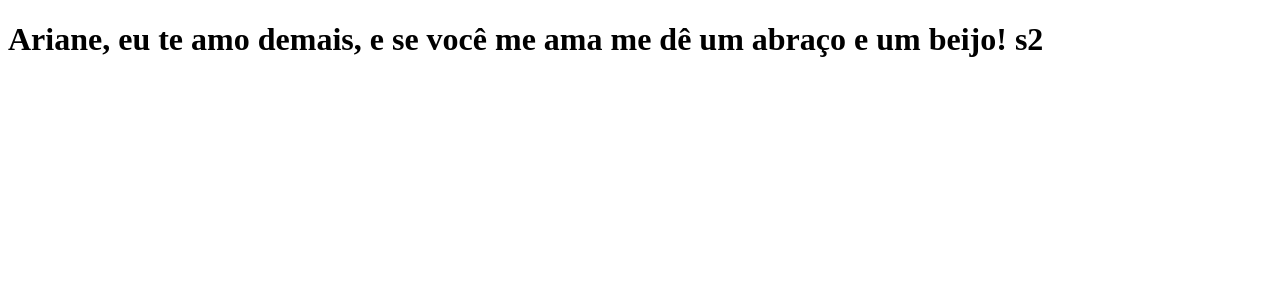
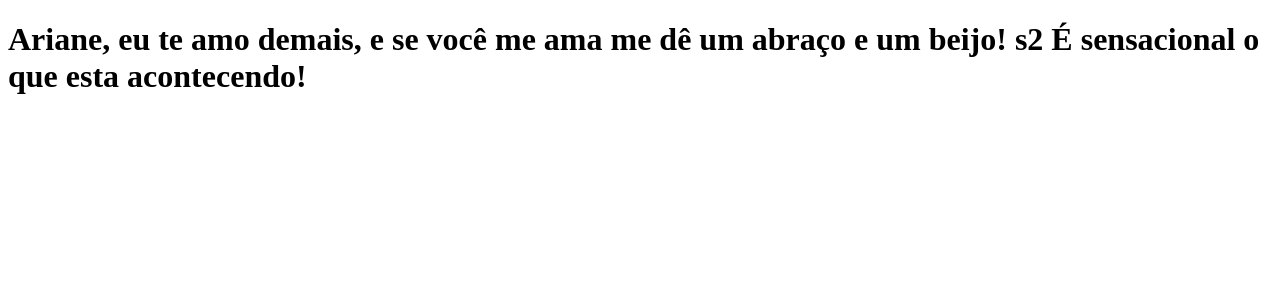
Before and after one commit to tiago-tavares/clone-tabnews, a Next.js app: page / in a window 1280 px wide. Shown: the top 300 px of the page. Built offline with nearby package versions, Linux system fonts and the light colour scheme.

Commit message:
Estou testando os deploys

```diff
--- a/pages/index.js
+++ b/pages/index.js
@@ -1,6 +1,7 @@
 function Home () {
     return <h1>Ariane, eu te amo demais, e se você me ama
         me dê um abraço e um beijo! s2
+        É sensacional o que esta acontecendo!
     </h1>
 }
 
```
